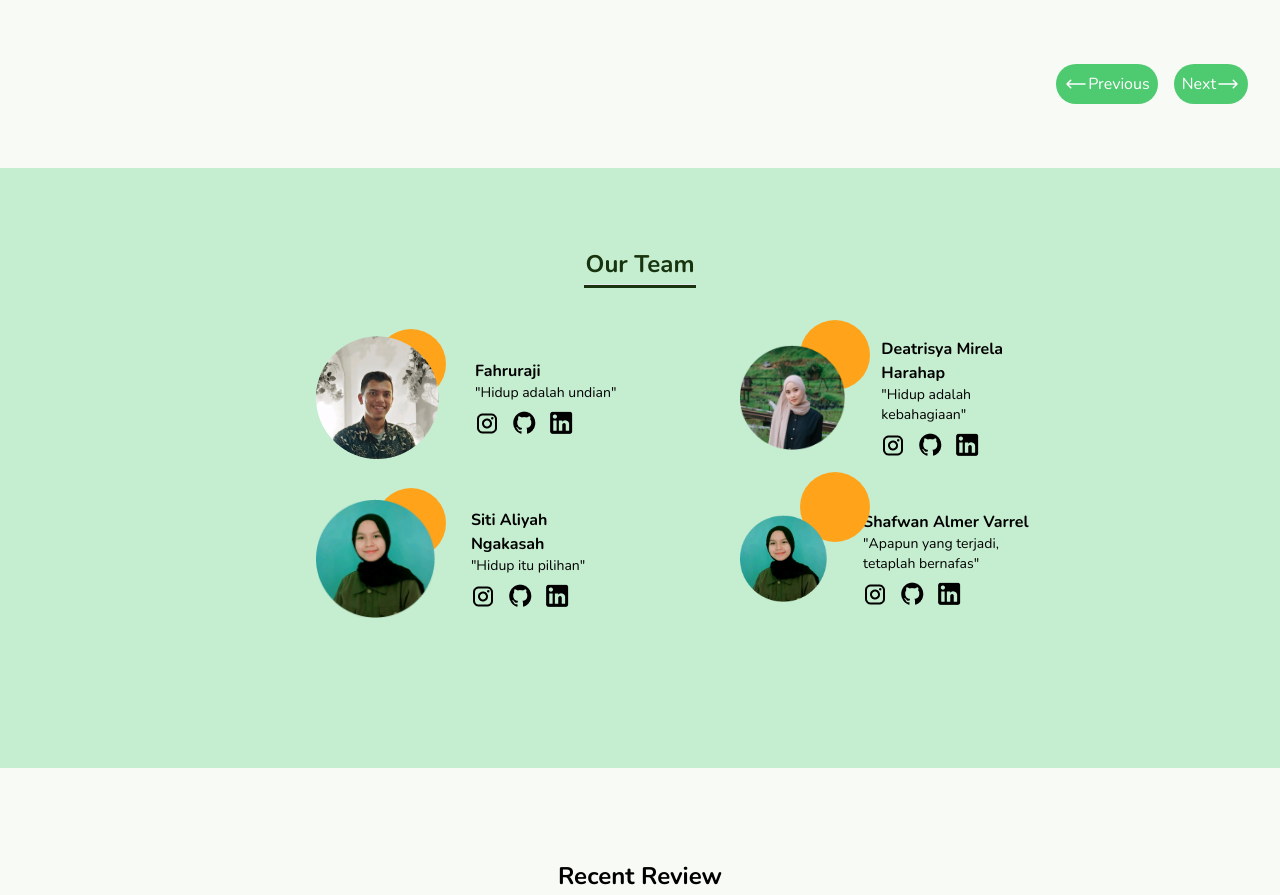
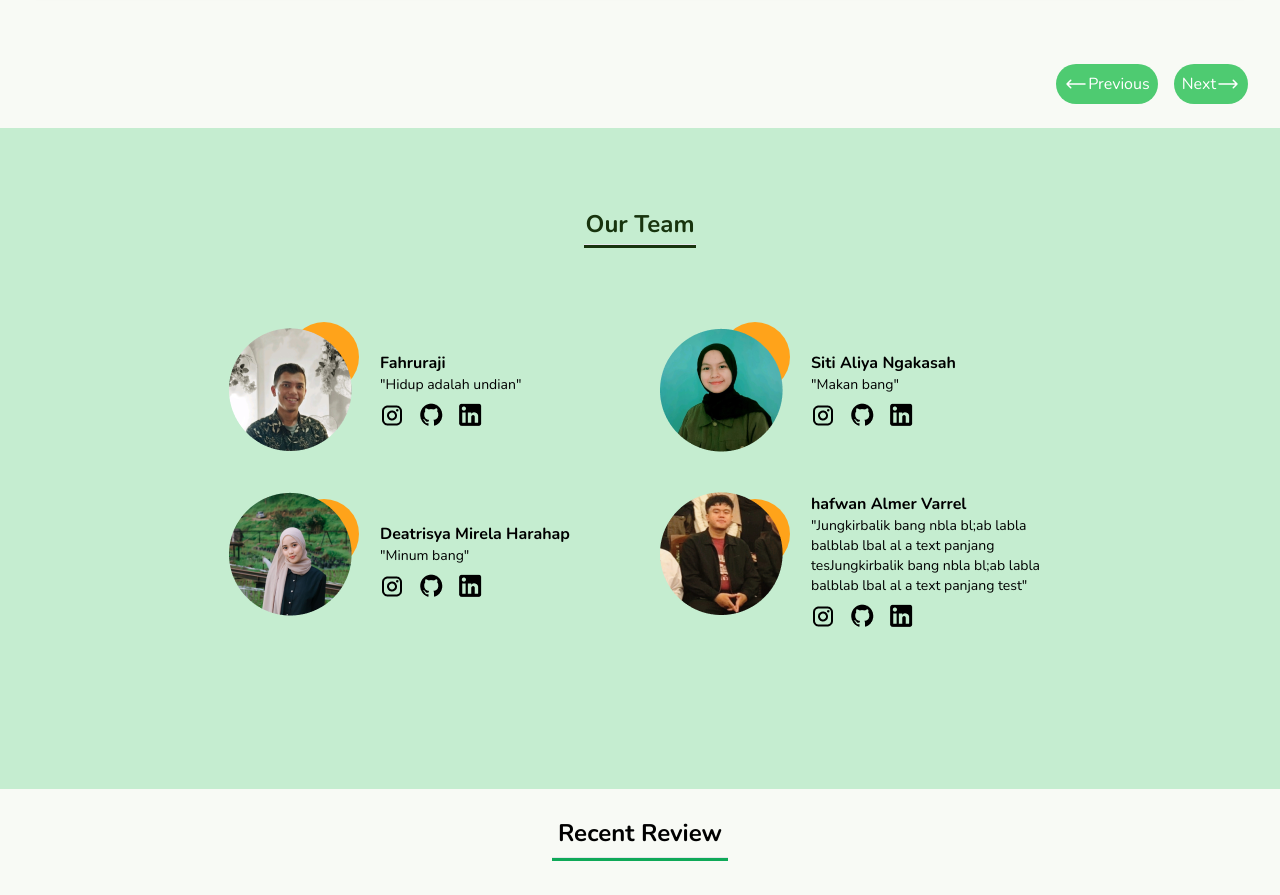
Before and after one commit to fhrrrzy/econobiz, a website built with webpack: page src/templates/index.html in a window 1280 px wide. Shown: the part 1000-1895 px from the top of the page. Built offline with nearby package versions, Linux system fonts and the light colour scheme; no server answers; files whose address does not match are found by name.

Commit message:
fix layouting

```diff
--- a/src/templates/index.html
+++ b/src/templates/index.html
@@ -221,107 +221,141 @@
     <!-- poduct list -->
 
     <!-- our team section -->
-    <section class="w-full bg-[#C5EDD0] font-nunito h-[600px] my-16">
-        <h1 class="text-center pt-20 font-extrabold text-2xl mb-1 text-[#18340E]">Our Team</h1>
+
+    <section class="w-full bg-[#C5EDD0] py-20">
+        <div class="mb-20">
+            <h1 class="text-center font-extrabold text-2xl mb-1 text-[#18340E]">Our Team</h1>
             <hr class="mx-auto h-1 w-28 mb-[30px] bg-[#18340E]" />
-        <div class="container w-max mx-auto grid grid-cols-1 gap-10 md:grid-cols-2 mt-12">
-            <div class="mx-auto w-96 pl-5 flex items-center space-x-4 md:pl-20 gap-5">
-                <div class="relative w-fit w-30 aspect-square">
+        </div>
+        <div class="w-max mx-auto grid grid-cols-1 md:grid-cols-2 mb-20 gap-10 px-10">
+            <div class="flex gap-7">
+                <div class="relative col-span-1">
                     <svg class="absolute bottom-[3.75rem] left-[3.75rem] w-[70px] h-[70px]" viewBox="0 0 200 200"
                         xmlns="http://www.w3.org/2000/svg">
                           <circle fill="#FFA31A" cx="100" cy="100" r="100" />
                     </svg>
-                    <img class="relative w-full aspect-square" src="./image/member/roji.png" />
+                    <img class="relative" src="./image/member/roji.png" />
                 </div>
-                <div>
+                <div class="flex items-center col-span-2">
+                    <div class="">
                         <div class="font-bold text-base">Fahruraji</div>
-                    <div class="font-normal text-sm mb-2">"Hidup adalah undian"</div>
-                    <div class="flex items-start">
-                        <a href="#">
-                            <img src="./image/icon/igdark.png" alt="instagram" class="pr-[14px]" />
+                        <div class="font-normal text-sm mb-2 max-w-[15rem]">"Hidup adalah undian"</div>
+                        <ul class="flex gap-4">
+                            <li>
+                                <a href="">
+                                    <img src="./image/icon/igdark.png" alt="instagram" />
                                 </a>
-                        <a href="#">
-                            <img src="./image/icon/github.png" alt="github" class="pr-[14px]" />
+                            </li>
+                            <li>
+                                <a href="">
+                                    <img src="./image/icon/github.png" alt="instagram" />
                                 </a>
-                        <a href="#">
-                            <img src="./image/icon/linkedin.png" alt="facebook" class="pr-[14px]" />
+                            </li>
+                            <li>
+                                <a href="">
+                                    <img src="./image/icon/linkedin.png" alt="instagram" />
                                 </a>
+                            </li>
+                        </ul>
                     </div>
                 </div>
             </div>
-            <div class="mx-auto w-96 pl-5 flex items-center space-x-4 md:pl-20 gap-5">
-                <div class="relative w-fit w-30 aspect-square">
+            <div class="flex gap-7">
+                <div class="relative col-span-1">
                     <svg class="absolute bottom-[3.75rem] left-[3.75rem] w-[70px] h-[70px]" viewBox="0 0 200 200"
                         xmlns="http://www.w3.org/2000/svg">
                           <circle fill="#FFA31A" cx="100" cy="100" r="100" />
                     </svg>
-                    <img class="relative w-full aspect-square" src="./image/member/dea.png" />
+                    <img class="relative" src="./image/member/aliya.png" />
                 </div>
-                <div>
-                    <div class="font-bold text-base">Deatrisya Mirela Harahap</div>
-                    <div class="font-normal text-sm mb-2">"Hidup adalah kebahagiaan"</div>
-                    <div class="flex items-start">
-                        <a href="#">
-                            <img src="./image/icon/igdark.png" alt="instagram" class="pr-[14px]" />
+                <div class="flex items-center col-span-2">
+                    <div class="">
+                        <div class="font-bold text-base">Siti Aliya Ngakasah</div>
+                        <div class="font-normal text-sm mb-2 max-w-[15rem]">"Makan bang"</div>
+                        <ul class="flex gap-4">
+                            <li>
+                                <a href="">
+                                    <img src="./image/icon/igdark.png" alt="instagram" />
                                 </a>
-                        <a href="#">
-                            <img src="./image/icon/github.png" alt="github" class="pr-[14px]" />
+                            </li>
+                            <li>
+                                <a href="">
+                                    <img src="./image/icon/github.png" alt="instagram" />
                                 </a>
-                        <a href="#">
-                            <img src="./image/icon/linkedin.png" alt="facebook" class="pr-[14px]" />
+                            </li>
+                            <li>
+                                <a href="">
+                                    <img src="./image/icon/linkedin.png" alt="instagram" />
                                 </a>
+                            </li>
+                        </ul>
                     </div>
                 </div>
             </div>
-            <div class="mx-auto w-96 pl-5 flex items-center space-x-4 md:pl-20 gap-5">
-                <div class="relative w-fit w-30 aspect-square">
+            <div class="flex gap-7">
+                <div class="relative col-span-1">
                     <svg class="absolute bottom-[3.75rem] left-[3.75rem] w-[70px] h-[70px]" viewBox="0 0 200 200"
                         xmlns="http://www.w3.org/2000/svg">
                           <circle fill="#FFA31A" cx="100" cy="100" r="100" />
                     </svg>
-                    <img class="relative w-full aspect-square" src="./image/member/aliya.png" />
+                    <img class="relative" src="./image/member/dea.png" />
                 </div>
-                <div>
-                    <div class="font-bold text-base">Siti Aliyah Ngakasah</div>
-                    <div class="font-normal text-sm mb-2">"Hidup itu pilihan"</div>
-                    <div class="flex items-start">
-                        <a href="#">
-                            <img src="./image/icon/igdark.png" alt="instagram" class="pr-[14px]" />
+                <div class="flex items-center col-span-2">
+                    <div class="">
+                        <div class="font-bold text-base">Deatrisya Mirela Harahap</div>
+                        <div class="font-normal text-sm mb-2 max-w-[15rem]">"Minum bang"</div>
+                        <ul class="flex gap-4">
+                            <li>
+                                <a href="">
+                                    <img src="./image/icon/igdark.png" alt="instagram" />
                                 </a>
-                        <a href="#">
-                            <img src="./image/icon/github.png" alt="github" class="pr-[14px]" />
+                            </li>
+                            <li>
+                                <a href="">
+                                    <img src="./image/icon/github.png" alt="instagram" />
                                 </a>
-                        <a href="#">
-                            <img src="./image/icon/linkedin.png" alt="facebook" class="pr-[14px]" />
+                            </li>
+                            <li>
+                                <a href="">
+                                    <img src="./image/icon/linkedin.png" alt="instagram" />
                                 </a>
+                            </li>
+                        </ul>
                     </div>
                 </div>
             </div>
-            <div class="mx-auto w-96 pl-5 flex items-center space-x-4 md:pl-20 gap-5">
-                <div class="relative w-fit w-30 aspect-square">
+            <div class="flex gap-7">
+                <div class="relative col-span-1">
                     <svg class="absolute bottom-[3.75rem] left-[3.75rem] w-[70px] h-[70px]" viewBox="0 0 200 200"
                         xmlns="http://www.w3.org/2000/svg">
                           <circle fill="#FFA31A" cx="100" cy="100" r="100" />
                     </svg>
-                    <img class="relative w-full aspect-square" src="./image/member/aliya.png" />
+                    <img class="relative" src="./image/member/vrl.png" />
                 </div>
-                <div>
-                    <div class="font-bold text-base">Shafwan Almer Varrel</div>
-                    <div class="font-normal text-sm mb-2">"Apapun yang terjadi, tetaplah bernafas"</div>
-                    <div class="flex items-start">
-                        <a href="#">
-                            <img src="./image/icon/igdark.png" alt="instagram" class="pr-[14px]" />
+                <div class="flex items-center col-span-2">
+                    <div class="">
+                        <div class="font-bold text-base">hafwan Almer Varrel</div>
+                        <div class="font-normal text-sm mb-2 max-w-[15rem]">"Jungkirbalik bang nbla bl;ab labla balblab lbal al a text panjang tesJungkirbalik bang nbla bl;ab labla balblab lbal al a text panjang test"</div>
+                        <ul class="flex gap-4">
+                            <li>
+                                <a href="">
+                                    <img src="./image/icon/igdark.png" alt="instagram" />
                                 </a>
-                        <a href="#">
-                            <img src="./image/icon/github.png" alt="github" class="pr-[14px]" />
+                            </li>
+                            <li>
+                                <a href="">
+                                    <img src="./image/icon/github.png" alt="instagram" />
                                 </a>
-                        <a href="#">
-                            <img src="./image/icon/linkedin.png" alt="facebook" class="pr-[14px]" />
+                            </li>
+                            <li>
+                                <a href="">
+                                    <img src="./image/icon/linkedin.png" alt="instagram" />
                                 </a>
+                            </li>
+                        </ul>
                     </div>
                 </div>
             </div>
-
         </div>
     </section>
     <!-- our team section -->
```
Lines whose indentation alone changed are shown as unchanged.
